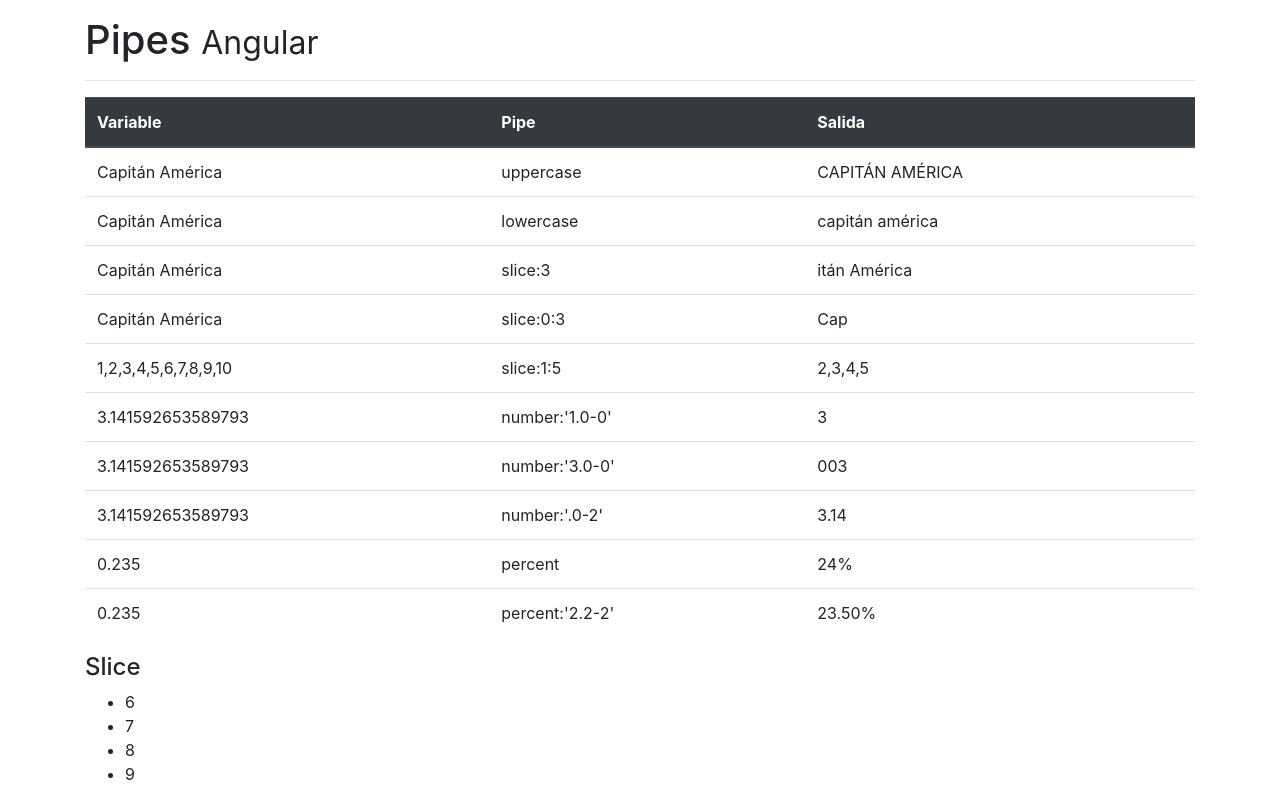
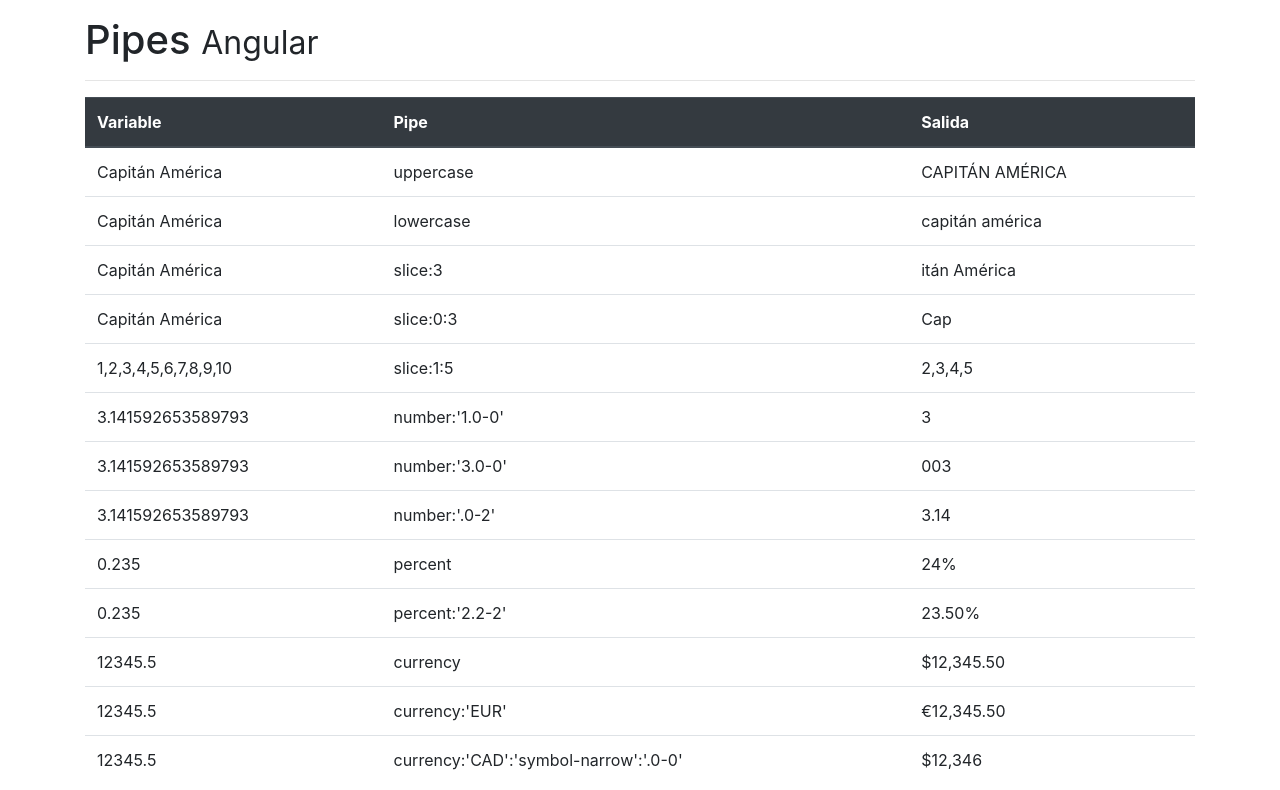
Before and after one commit to JoeyMP/angular, an Angular app in the folder curso/03-pipes/: page / in a window 1280 px wide. Shown: the top 790 px of the page. Built offline with nearby package versions, Linux system fonts and the light colour scheme.

Commit message:
pipes-currency

```diff
--- a/curso/03-pipes/src/app/app.component.html
+++ b/curso/03-pipes/src/app/app.component.html
@@ -61,6 +61,21 @@
           <td> percent:'2.2-2'</td>
           <td>{{porcentaje | percent:'2.2-2'}}</td>
         </tr>
+        <tr>
+          <td>{{salario}}</td>
+          <td> currency</td>
+          <td>{{salario | currency}}</td>
+        </tr>
+        <tr>
+          <td>{{salario}}</td>
+          <td> currency:'EUR'</td>
+          <td>{{salario | currency:'EUR'}}</td>
+        </tr>
+        <tr>
+          <td>{{salario}}</td>
+          <td> currency:'CAD':'symbol-narrow':'.0-0'</td>
+          <td>{{salario | currency:'CAD':'symbol-narrow':'.0-0'}}</td>
+        </tr>
       </tbody>
     </table>
 
--- a/curso/03-pipes/src/app/app.component.ts
+++ b/curso/03-pipes/src/app/app.component.ts
@@ -10,4 +10,5 @@
   arreglo = [1, 2, 3, 4, 5, 6, 7, 8, 9, 10];
   PI = Math.PI;
   porcentaje: number = 0.235;
+  salario : number = 12345.5;
 }
```
